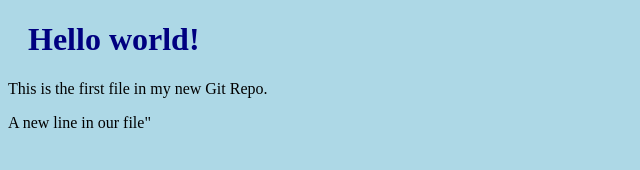
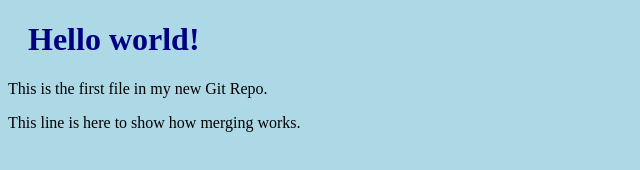
Before and after one commit to DarkDonnerGunther/hello-world, a plain HTML site: page index.html in a window 1280 px wide. Shown: the whole page, without its empty margins (0-640 px from the left). Drawn offline with Linux system fonts and the light colour scheme.

Commit message:
updated index.html with emergency fix

```diff
--- a/index.html
+++ b/index.html
@@ -8,7 +8,7 @@
 
 <h1>Hello world!</h1>
 <p>This is the first file in my new Git Repo.</p>
-<p>A new line in our file"</p>
+<p>This line is here to show how merging works.</p>
 
 </body>
 </html>
```
